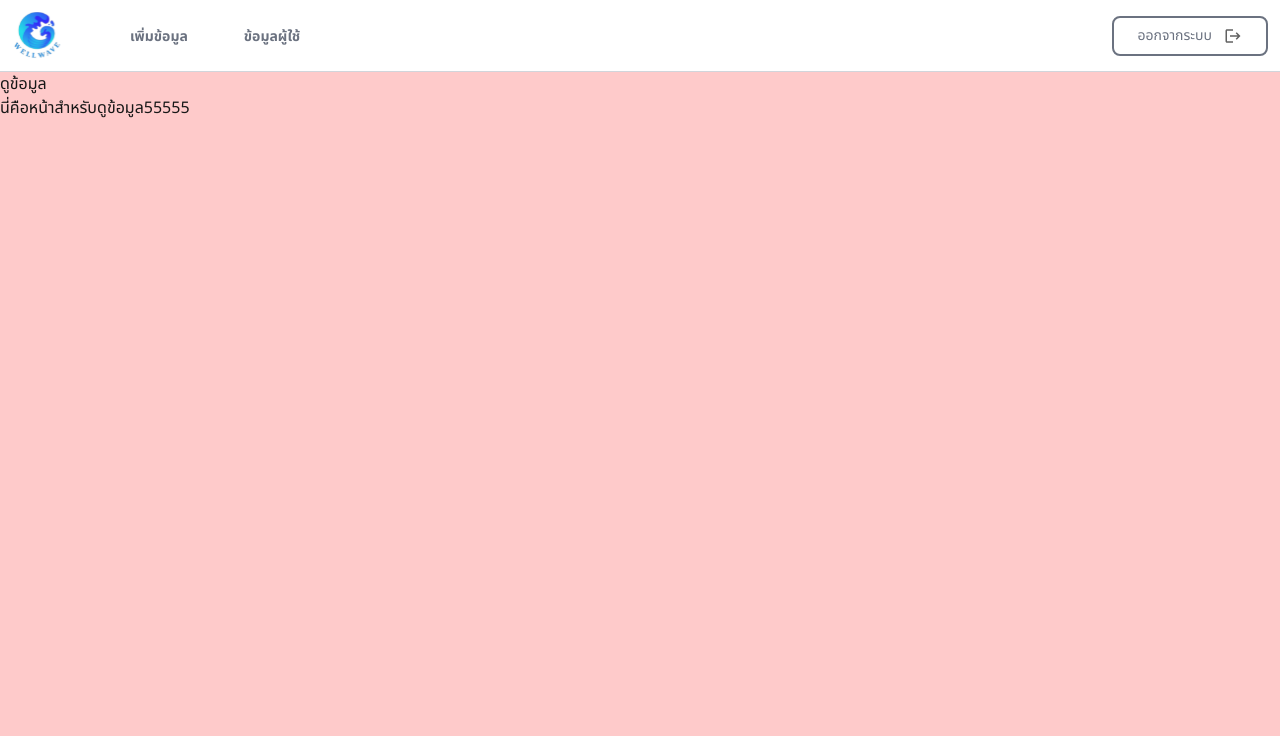
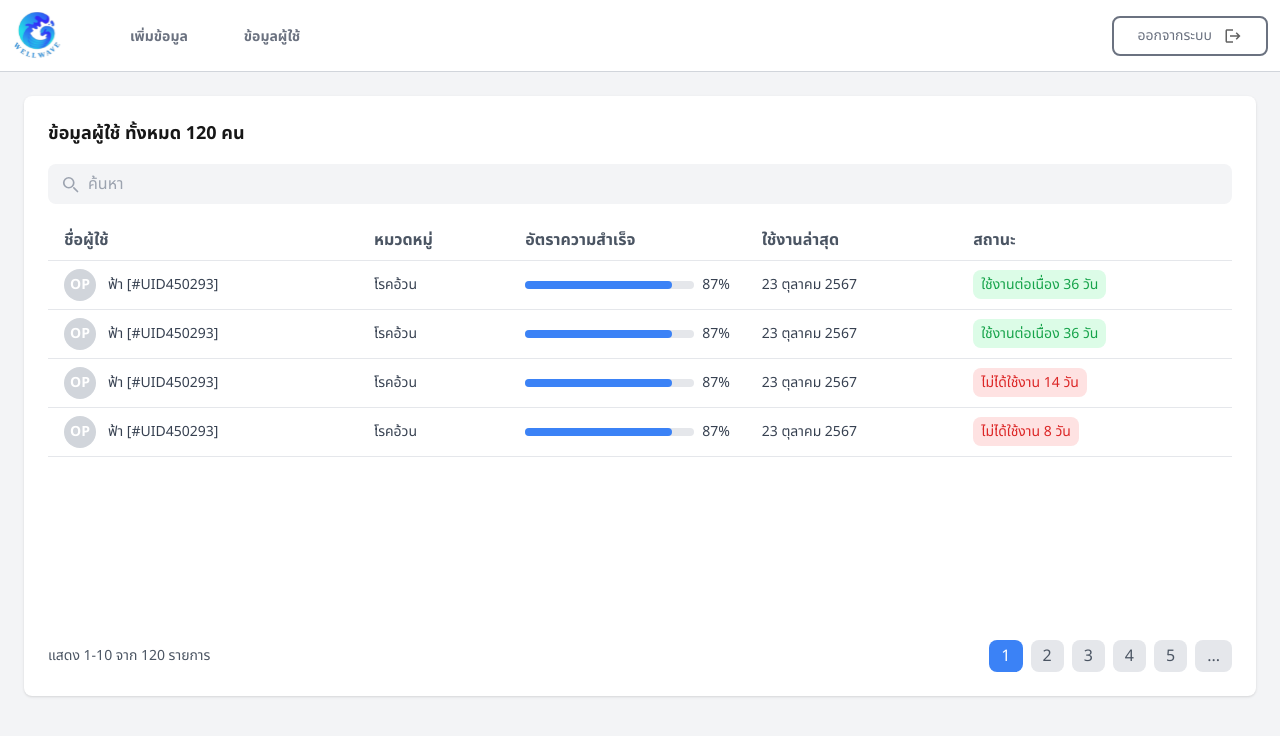
Before and after one commit to WellWave-App/wellwave-website, a Next.js app: page /User-info in a window 1280 px wide. Shown: the top 736 px of the page. Built offline with nearby package versions, Linux system fonts and the light colour scheme.

Commit message:
fix : detail of userinfo page

```diff
--- a/src/app/User-info/page.tsx
+++ b/src/app/User-info/page.tsx
@@ -1,14 +1,135 @@
-"use client";
+import React from "react";
 
-import React from 'react';
+interface UserData {
+  id: number;
+  name: string;
+  category: string;
+  successRate: number;
+  lastActive: string;
+  status: string;
+}
 
-const UserInformation: React.FC = () => {
+const users: UserData[] = [
+  { id: 1, name: "ฟ้า [#UID450293]", category: "โรคอ้วน", successRate: 87, lastActive: "23 ตุลาคม 2567", status: "ใช้งานต่อเนื่อง 36 วัน" },
+  { id: 2, name: "ฟ้า [#UID450293]", category: "โรคอ้วน", successRate: 87, lastActive: "23 ตุลาคม 2567", status: "ใช้งานต่อเนื่อง 36 วัน" },
+  { id: 3, name: "ฟ้า [#UID450293]", category: "โรคอ้วน", successRate: 87, lastActive: "23 ตุลาคม 2567", status: "ไม่ได้ใช้งาน 14 วัน" },
+  { id: 4, name: "ฟ้า [#UID450293]", category: "โรคอ้วน", successRate: 87, lastActive: "23 ตุลาคม 2567", status: "ไม่ได้ใช้งาน 8 วัน" },
+];
+
+const Home: React.FC = () => {
   return (
-    <div className="bg-red-200 h-screen font-sans">
-      <h1>ดูข้อมูล</h1>
-      <p>นี่คือหน้าสำหรับดูข้อมูล55555</p>
+    <div className="p-6 bg-gray-100 min-h-screen font-sans">
+<div className="bg-white shadow rounded-lg p-6 h-[600px] flex flex-col">
+  <div className="flex justify-between items-center mb-4">
+    <h1 className="text-lg font-semibold">ข้อมูลผู้ใช้ ทั้งหมด 120 คน</h1>
+
+  </div>
+  <div className="relative">
+  <input
+    type="text"
+    placeholder="ค้นหา"
+    className="rounded-lg bg-gray-100 px-10 py-2 w-full max-w-full focus:outline-none focus:ring focus:ring-blue-300"
+  />
+  <span className="absolute left-3 top-1/2 transform -translate-y-1/2 text-gray-400">
+    <svg
+      xmlns="http://www.w3.org/2000/svg"
+      fill="none"
+      viewBox="0 0 24 24"
+      stroke="currentColor"
+      className="w-5 h-5"
+    >
+      <path
+        strokeLinecap="round"
+        strokeLinejoin="round"
+        strokeWidth="2"
+        d="M21 21l-4.35-4.35M16.5 10.5a6 6 0 11-12 0 6 6 0 0112 0z"
+      />
+    </svg>
+  </span>
+</div>
+
+
+
+  <div className="overflow-auto flex-grow mt-4">
+    <table className="w-full border-collapse">
+      <thead>
+        <tr className="text-left text-gray-600 bg-white">
+          <th className="py-2 px-4 border-b">ชื่อผู้ใช้</th>
+          <th className="py-2 px-4 border-b">หมวดหมู่</th>
+          <th className="py-2 px-4 border-b">อัตราความสำเร็จ</th>
+          <th className="py-2 px-4 border-b">ใช้งานล่าสุด</th>
+          <th className="py-2 px-4 border-b">สถานะ</th>
+        </tr>
+      </thead>
+      <tbody>
+        {users.map((user) => (
+          <tr
+            key={user.id}
+            className={`text-sm text-gray-700`}
+          >
+            <td className="py-2 px-4 border-b">
+              <div className="flex items-center space-x-3">
+                <div className="w-8 h-8 rounded-full bg-gray-300 flex items-center justify-center text-white font-bold">
+                  OP
+                </div>
+                <span>{user.name}</span>
+              </div>
+            </td>
+            <td className="py-2 px-4 border-b">{user.category}</td>
+            <td className="py-2 px-4 border-b">
+              <div className="flex items-center space-x-2">
+                <div className="w-full bg-gray-200 rounded-lg h-2">
+                  <div
+                    className="bg-blue-500 h-2 rounded-lg"
+                    style={{ width: `${user.successRate}%` }}
+                  ></div>
+                </div>
+                <span>{user.successRate}%</span>
+              </div>
+            </td>
+            <td className="py-2 px-4 border-b">{user.lastActive}</td>
+            <td className="py-2 px-4 border-b">
+              <span
+                className={`py-1 px-2 rounded-lg text-sm ${
+                  user.status.includes("ไม่ได้")
+                    ? "bg-red-100 text-red-600"
+                    : "bg-green-100 text-green-600"
+                }`}
+
+
+              >
+                {user.status}
+              </span>
+            </td>
+          </tr>
+        ))}
+      </tbody>
+    </table>
+  </div>
+  <div className="flex justify-between items-center mt-auto">
+    <p className="text-gray-600 text-sm">แสดง 1-10 จาก 120 รายการ</p>
+    <div className="flex space-x-2">
+      {[1, 2, 3, 4, 5].map((page) => (
+        <button
+          key={page}
+          className={`py-1 px-3 rounded-lg ${
+            page === 1
+              ? "bg-blue-500 text-white"
+              : "bg-gray-200 text-gray-600"
+          }`}
+        >
+          {page}
+        </button>
+      ))}
+      <button className="py-1 px-3 bg-gray-200 text-gray-600 rounded-lg">
+        ...
+      </button>
+    </div>
+  </div>
+</div>
+
     </div>
   );
 };
 
-export default UserInformation;
+export default Home;
--- a/src/app/UserInfo/Page.tsx
+++ /dev/null
@@ -1,112 +0,0 @@
-import React from "react";
-
-interface UserData {
-  id: number;
-  name: string;
-  category: string;
-  successRate: number;
-  lastActive: string;
-  status: string;
-}
-
-const users: UserData[] = [
-  { id: 1, name: "ฟ้า [#UID450293]", category: "โรคอ้วน", successRate: 87, lastActive: "23 ตุลาคม 2567", status: "ใช้งานต่อเนื่อง 36 วัน" },
-  { id: 2, name: "ฟ้า [#UID450293]", category: "โรคอ้วน", successRate: 87, lastActive: "23 ตุลาคม 2567", status: "ใช้งานต่อเนื่อง 36 วัน" },
-  { id: 3, name: "ฟ้า [#UID450293]", category: "โรคอ้วน", successRate: 87, lastActive: "23 ตุลาคม 2567", status: "ไม่ได้ใช้งาน 14 วัน" },
-  { id: 4, name: "ฟ้า [#UID450293]", category: "โรคอ้วน", successRate: 87, lastActive: "23 ตุลาคม 2567", status: "ไม่ได้ใช้งาน 8 วัน" },
-];
-
-const Home: React.FC = () => {
-  return (
-    <div className="p-6 bg-gray-100 min-h-screen">
-      <div className="bg-white shadow rounded-lg p-6">
-        <div className="flex justify-between items-center mb-4">
-          <h1 className="text-lg font-semibold">ข้อมูลผู้ใช้ ทั้งหมด 120 คน</h1>
-          <input
-            type="text"
-            placeholder="ค้นหา"
-            className="border border-gray-300 rounded-lg px-4 py-2 w-64 focus:outline-none focus:ring focus:ring-blue-300"
-          />
-        </div>
-        <div className="overflow-auto">
-          <table className="w-full border-collapse">
-            <thead>
-              <tr className="text-left text-gray-600 bg-gray-50">
-                <th className="py-2 px-4 border-b">ชื่อผู้ใช้</th>
-                <th className="py-2 px-4 border-b">หมวดหมู่</th>
-                <th className="py-2 px-4 border-b">อัตราความสำเร็จ</th>
-                <th className="py-2 px-4 border-b">ใช้งานล่าสุด</th>
-                <th className="py-2 px-4 border-b">สถานะ</th>
-              </tr>
-            </thead>
-            <tbody>
-              {users.map((user) => (
-                <tr
-                  key={user.id}
-                  className={`${
-                    user.id % 2 === 0 ? "bg-white" : "bg-gray-50"
-                  } text-sm text-gray-700`}
-                >
-                  <td className="py-2 px-4 border-b">
-                    <div className="flex items-center space-x-3">
-                      <div className="w-8 h-8 rounded-full bg-gray-300 flex items-center justify-center text-white font-bold">
-                        OP
-                      </div>
-                      <span>{user.name}</span>
-                    </div>
-                  </td>
-                  <td className="py-2 px-4 border-b">{user.category}</td>
-                  <td className="py-2 px-4 border-b">
-                    <div className="flex items-center space-x-2">
-                      <div className="w-full bg-gray-200 rounded-lg h-2">
-                        <div
-                          className="bg-blue-500 h-2 rounded-lg"
-                          style={{ width: `${user.successRate}%` }}
-                        ></div>
-                      </div>
-                      <span>{user.successRate}%</span>
-                    </div>
-                  </td>
-                  <td className="py-2 px-4 border-b">{user.lastActive}</td>
-                  <td className="py-2 px-4 border-b">
-                    <span
-                      className={`py-1 px-2 rounded-lg text-sm ${
-                        user.status.includes("ใช้งาน")
-                          ? "bg-green-100 text-green-600"
-                          : "bg-red-100 text-red-600"
-                      }`}
-                    >
-                      {user.status}
-                    </span>
-                  </td>
-                </tr>
-              ))}
-            </tbody>
-          </table>
-        </div>
-        <div className="flex justify-between items-center mt-4">
-          <p className="text-gray-600 text-sm">แสดง 1-10 จาก 120 รายการ</p>
-          <div className="flex space-x-2">
-            {[1, 2, 3, 4, 5].map((page) => (
-              <button
-                key={page}
-                className={`py-1 px-3 rounded-lg ${
-                  page === 1
-                    ? "bg-blue-500 text-white"
-                    : "bg-gray-200 text-gray-600"
-                }`}
-              >
-                {page}
-              </button>
-            ))}
-            <button className="py-1 px-3 bg-gray-200 text-gray-600 rounded-lg">
-              ...
-            </button>
-          </div>
-        </div>
-      </div>
-    </div>
-  );
-};
-
-export default Home;
```
